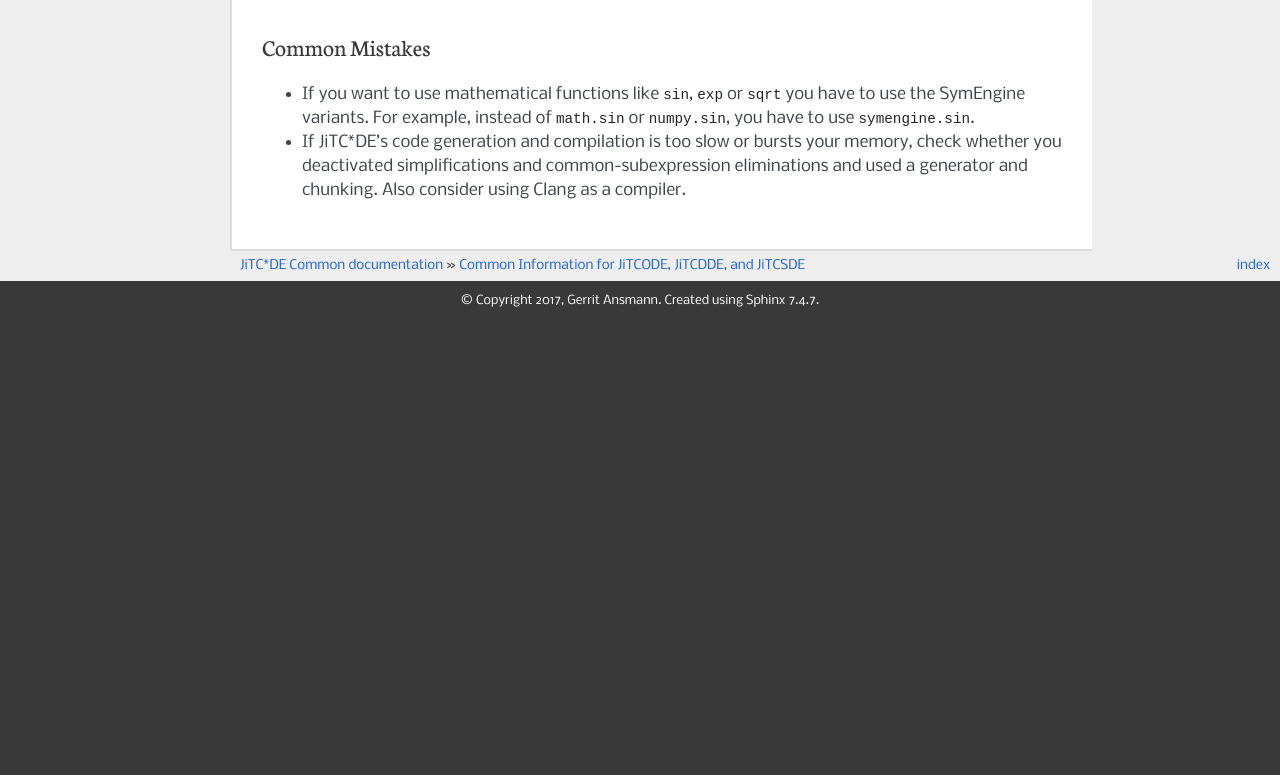
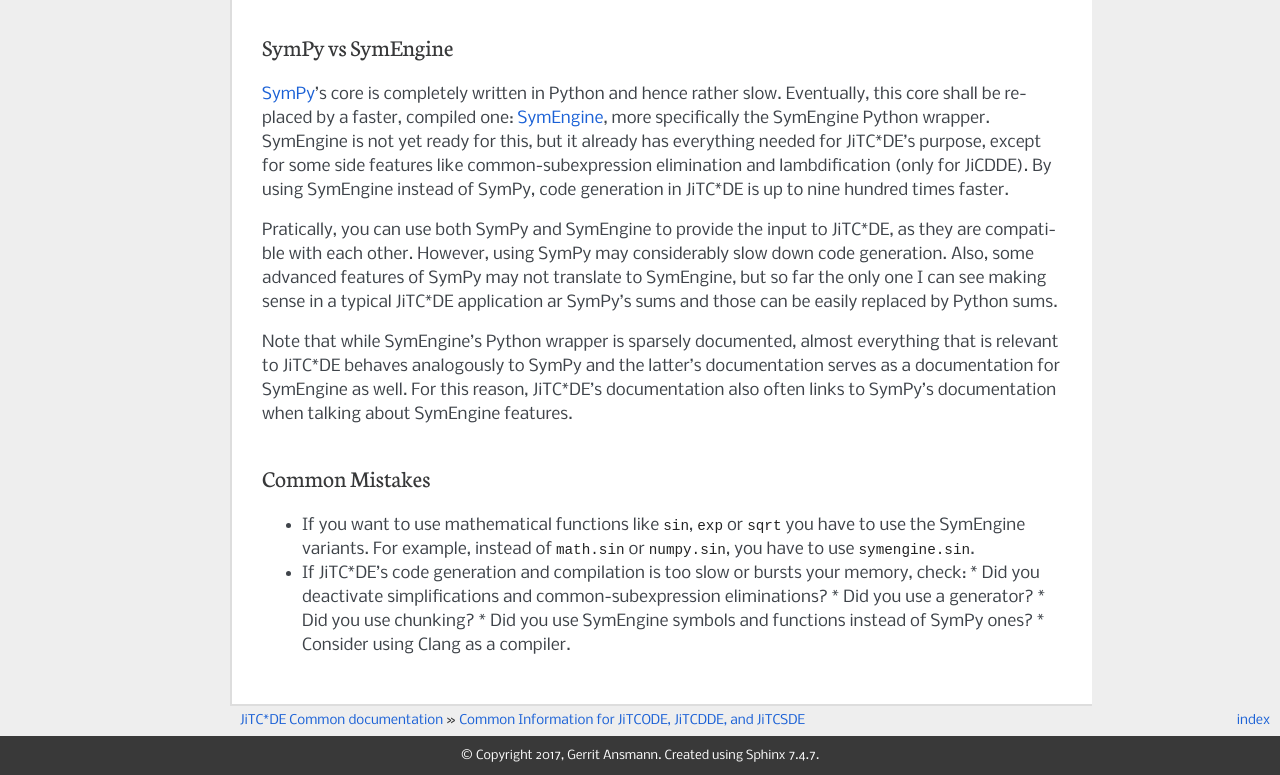
Before and after one commit to neurophysik/jitcxde_common, a Sphinx documentation site: the page built from docs/index.rst, in a window 1280 px wide and 1400 px high, scrolled down 2237 px, cut to the strip 625-1400 px from the top of the window. Built offline with Sphinx 7.4.7, drawn with Linux system fonts in a browser that asks for light colours; the version number could not be read and is left out; before the commit the page ends 3182 px from its top, so only the background shows below that.

Commit message:
Added section about SymPy vs. SymEngine. Restructured and expanded common mistakes.

```diff
--- a/docs/index.rst
+++ b/docs/index.rst
@@ -120,6 +120,20 @@
 	:members:
 	:exclude-members: jitcxde
 
+SymPy vs SymEngine
+------------------
+
+`SymPy`_’s core is completely written in Python and hence rather slow.
+Eventually, this core shall be replaced by a faster, compiled one: `SymEngine`_, more specifically the SymEngine Python wrapper.
+SymEngine is not yet ready for this, but it already has everything needed for JiTC*DE’s purpose, except for some side features like common-subexpression elimination and lambdification (only for JiCDDE).
+By using SymEngine instead of SymPy, code generation in JiTC*DE is up to nine hundred times faster.
+
+Pratically, you can use both SymPy and SymEngine to provide the input to JiTC*DE, as they are compatible with each other.
+However, using SymPy may considerably slow down code generation.
+Also, some advanced features of SymPy may not translate to SymEngine, but so far the only one I can see making sense in a typical JiTC*DE application ar SymPy’s sums and those can be easily replaced by Python sums.
+
+Note that while SymEngine’s Python wrapper is sparsely documented, almost everything that is relevant to JiTC*DE behaves analogously to SymPy and the latter’s documentation serves as a documentation for SymEngine as well.
+For this reason, JiTC*DE’s documentation also often links to SymPy’s documentation when talking about SymEngine features.
 
 Common Mistakes
 ---------------
@@ -127,7 +141,12 @@
 *	If you want to use mathematical functions like `sin`, `exp` or `sqrt` you have to use the SymEngine variants.
 	For example, instead of `math.sin` or `numpy.sin`, you have to use `symengine.sin`.
 
-*	If JiTC*DE’s code generation and compilation is too slow or bursts your memory, check whether you deactivated simplifications and common-subexpression eliminations and used a generator and chunking. Also consider using Clang as a compiler.
+*	If JiTC*DE’s code generation and compilation is too slow or bursts your memory, check:
+	* Did you deactivate simplifications and common-subexpression eliminations?
+	* Did you use a generator?
+	* Did you use chunking?
+	* Did you use SymEngine symbols and functions instead of SymPy ones?
+	* Consider using Clang as a compiler.
 
 .. _JiTCODE: https://github.com/neurophysik/jitcode
 
@@ -138,3 +157,7 @@
 .. _SymPy Issue 8997: https://github.com/sympy/sympy/issues/8997
 
 .. _example of a network: https://jitcode.readthedocs.io/#module-SW_of_Roesslers
+
+.. _SymEngine: https://github.com/symengine/symengine
+
+.. _SymPy: http://www.sympy.org/
```
